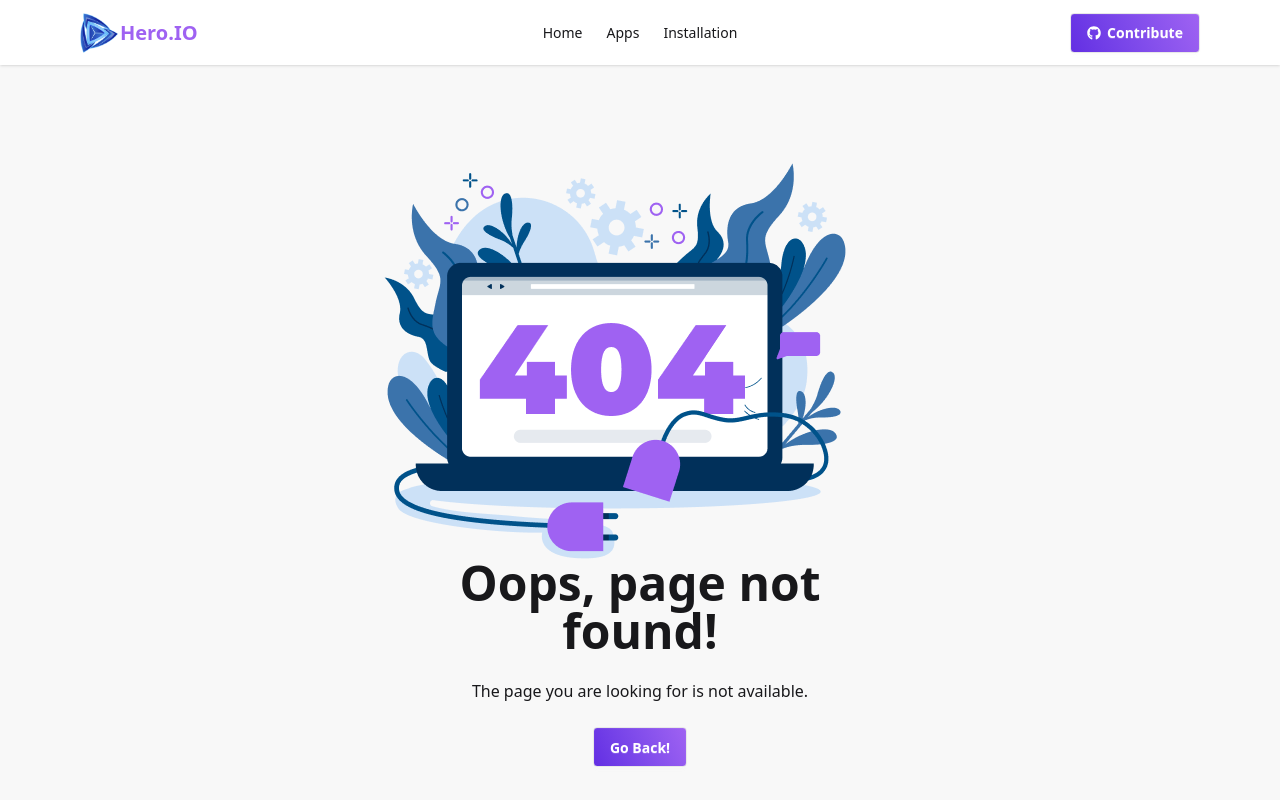
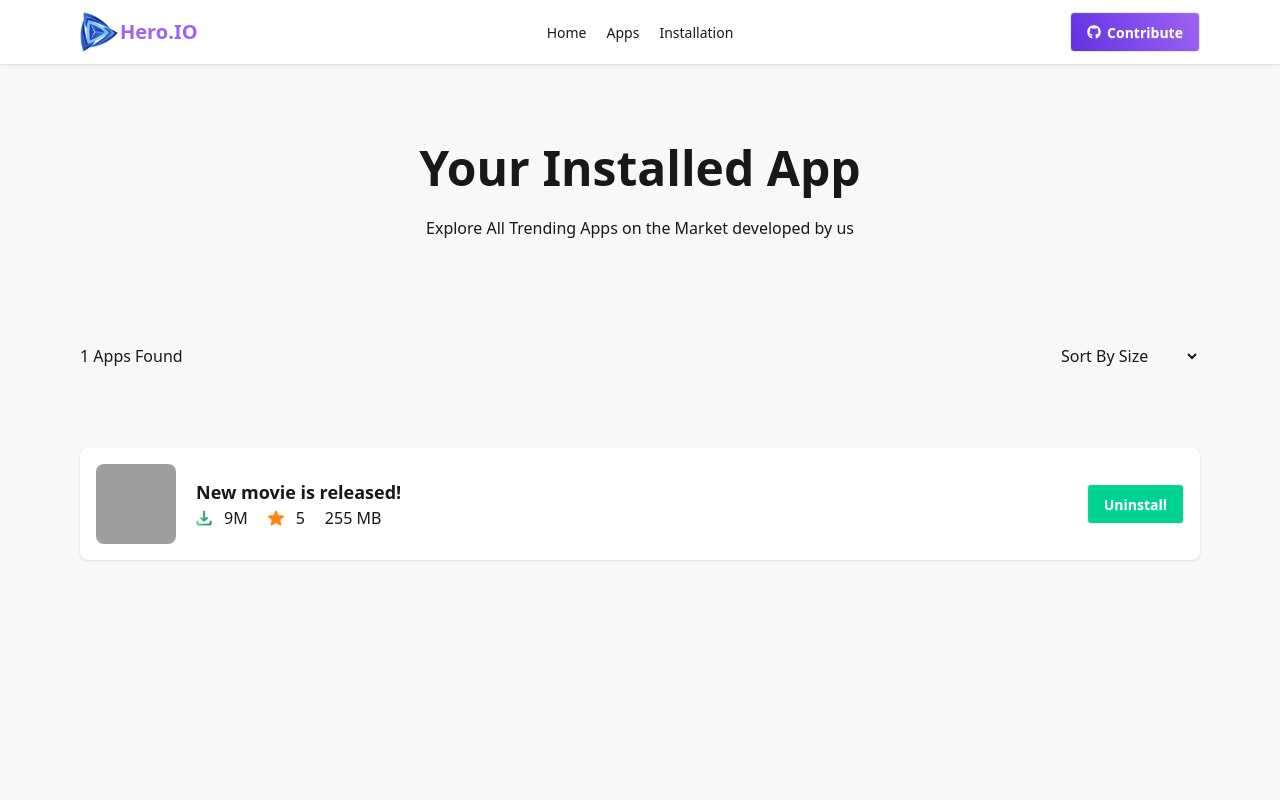
Before and after one commit to ashrafulislam65/Hero.io-Software-Store, a React (Vite) app: page /installedList in a window 1280 px wide. Before the commit this address had no page. Shown: the top 800 px of the page. Built offline with nearby package versions, Linux system fonts and the light colour scheme; grey boxes are pictures that could not be loaded.

Commit message:
Localstorage implementation and installation page design done

```diff
--- a/src/Components/Header/Navbar.jsx
+++ b/src/Components/Header/Navbar.jsx
@@ -3,6 +3,13 @@ import Logo from '../../assets/logo.png'
 import { FaGithub } from 'react-icons/fa';
 
 const Navbar = () => {
+    const links = <>
+        <div className='flex gap-5'>
+            <Link to='/'><li>Home</li></Link>
+            <Link to='/all-apps'><li>Apps</li></Link>
+            <Link to='/installedList'><li>Installation</li></Link>
+        </div>
+    </>
     return (
         <div className="navbar md:px-[80px] bg-[#ffffff] shadow-sm">
             <div className="navbar-start">
@@ -12,10 +19,8 @@ const Navbar = () => {
                     </div>
                     <ul
                         tabIndex={0}
-                        className="menu menu-sm dropdown-content bg-base-100 rounded-box z-1 mt-3 w-52 p-2 shadow">
-                        <li><a>Home</a></li>
-                        <li><a href="">Apps</a></li>
-                        <li><a>Installation</a></li>
+                        className="menu menu-sm flex  dropdown-content bg-base-100 rounded-box z-1 mt-3 w-52 p-2 shadow">
+                        {links}
                     </ul>
                 </div>
                 <Link to='/'>
@@ -27,9 +32,7 @@ const Navbar = () => {
             </div>
             <div className="navbar-center hidden lg:flex">
                 <ul className="menu menu-horizontal px-1">
-                    <li><a>Home</a></li>
-                    <li><a href="">Apps</a></li>
-                    <li><a>Installation</a></li>
+                    {links}
                 </ul>
             </div>
             <div className="navbar-end">
--- a/src/Pages/AppDetails/AppDetails.jsx
+++ b/src/Pages/AppDetails/AppDetails.jsx
@@ -2,12 +2,16 @@ import { useLoaderData, useParams } from 'react-router';
 import Download from '../../assets/icon-downloads.png';
 import Rating from '../../assets/icon-ratings.png';
 import Review from '../../assets/icon-review.png';
+import { addToStoredDB } from '../../Utility/AddToDB';
 
 const AppDetails = () => {
     const { id } = useParams();
     const data = useLoaderData();
     const appDetails = data.find(app => app.id === parseInt(id));
     const { ratings, reviews, size, description, companyName, title, image, downloads, ratingAvg } = appDetails;
+    const handleInstall = id => {
+        addToStoredDB(id);
+    }
     return (
         <div>
             <div className="py-20  bg-base-200 min-h-screen justify-start px-20">
@@ -39,7 +43,7 @@ const AppDetails = () => {
                                 <h4 className='font-extrabold md:text-3xl'>{reviews}</h4>
                             </div>
                         </div>
-                        <button className="btn text-[white] bg-[#00d390]">Install Now ( <span>{size}</span> MB)</button>
+                        <button onClick={()=>handleInstall(id)} className="btn text-[white] bg-[#00d390]">Install Now ( <span>{size}</span> MB)</button>
 
                     </div>
 
--- /dev/null
+++ b/src/Pages/InstalledList/InstalledList.jsx
@@ -0,0 +1,63 @@
+import Download from '../../assets/icon-downloads.png';
+import Rating from '../../assets/icon-ratings.png';
+import Review from '../../assets/icon-review.png';
+const InstalledList = () => {
+    return (
+        <div>
+            <div className=" text-center px-[80px] py-[80px] bg-base-200 min-h-screen">
+                <div className=" ">
+                    <div className=" text-center ">
+                        <h1 className="text-5xl  font-bold">Your Installed App</h1>
+                        <p className="py-6">
+                            Explore All Trending Apps on the Market developed by us
+                        </p>
+
+                    </div>
+                </div>
+
+                <div className=" flex justify-between  py-20">
+                    <h3>1 Apps Found</h3>
+                    <select className="" id="sort" name="sort">
+                        <option value="bd">Sort By Size</option>
+                        <option value="in">India</option>
+                        <option value="us">United States</option>
+                        <option value="uk">United Kingdom</option>
+                    </select>
+
+
+
+                </div>
+                <div className="card py-4 px-4 card-side flex justify-between items-center bg-base-100 shadow-sm">
+                    <div className="  flex  items-center gap-5">
+                        <figure>
+                            <img className="w-[80px] h-[80px] rounded-lg"
+                                src="https://img.daisyui.com/images/stock/photo-1635805737707-575885ab0820.webp"
+                                alt="Movie" />
+                        </figure>
+                        <div className="">
+                            <h2 className="card-title">New movie is released!</h2>
+                            <div className='flex gap-5 items-center'>
+                                <div className='flex gap-3 items-center'>
+                                    <img className='w-4 h-4' src={Download} alt="" />
+                                    <p>9M</p>
+                                </div>
+                                <div className='flex gap-3 items-center'>
+                                    <img className='w-4 h-4' src={Rating} alt="" />
+                                    <p>5</p>
+                                </div>
+                                <p><span>255</span> MB</p>
+                            </div>
+
+                        </div>
+                    </div>
+                    <div className="">
+                        <button className="btn bg-[#00d390] text-[white]">Uninstall</button>
+                    </div>
+                </div>
+            </div>
+
+        </div>
+    );
+};
+
+export default InstalledList;
--- a/src/Routes/Routes.jsx
+++ b/src/Routes/Routes.jsx
@@ -4,6 +4,7 @@ import ErrorPage from "../Pages/ErrorPage/ErrorPage";
 import Home from "../Pages/Home/Home";
 import AllApps from "../Pages/AllApps/AllApps";
 import AppDetails from "../Pages/AppDetails/AppDetails";
+import InstalledList from "../Pages/InstalledList/InstalledList";
 
 
 
@@ -29,6 +30,10 @@ export const router = createBrowserRouter([
             path:"/appDetails/:id",
             loader:()=>fetch('All-Apps.json'),
             Component:AppDetails,
+        },
+        {
+            path:"installedList",
+            Component:InstalledList,
         }
 
     ]
--- /dev/null
+++ b/src/Utility/AddToDB.js
@@ -0,0 +1,23 @@
+const getStoredApps = () => {
+   const storedAppSTR = localStorage.getItem('installedAppsList');
+   if (storedAppSTR) {
+     const storeAppsData = JSON.parse(storedAppSTR);
+     return storeAppsData;
+   }
+   else{
+        return [];
+   }
+}
+const addToStoredDB = (id) => {
+    const storeAppsData = getStoredApps();
+    if (storeAppsData.includes(id)) {
+         alert('App already installed');
+    }
+    else{
+        storeAppsData.push(id);
+        localStorage.setItem('installedAppsList', JSON.stringify(storeAppsData));
+        alert('App installed successfully!');
+    }
+
+}
+export { addToStoredDB };
```
